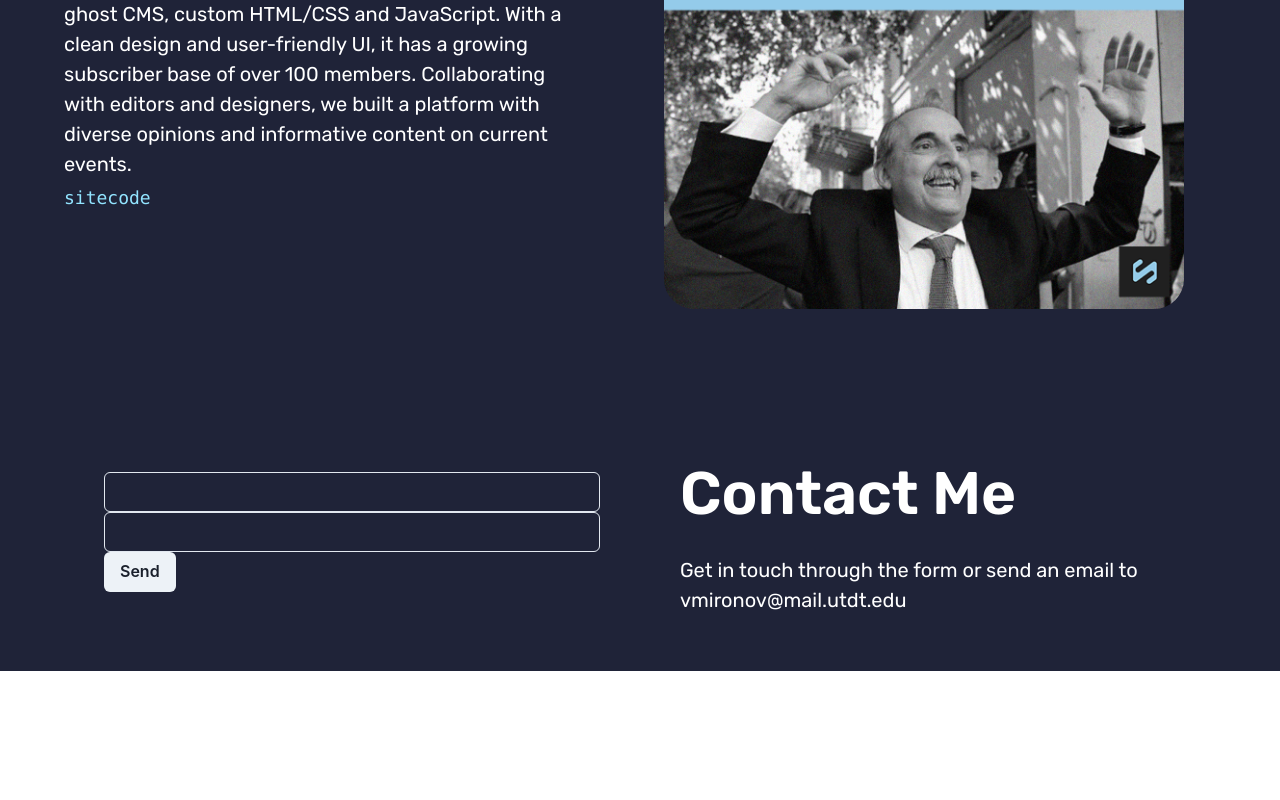
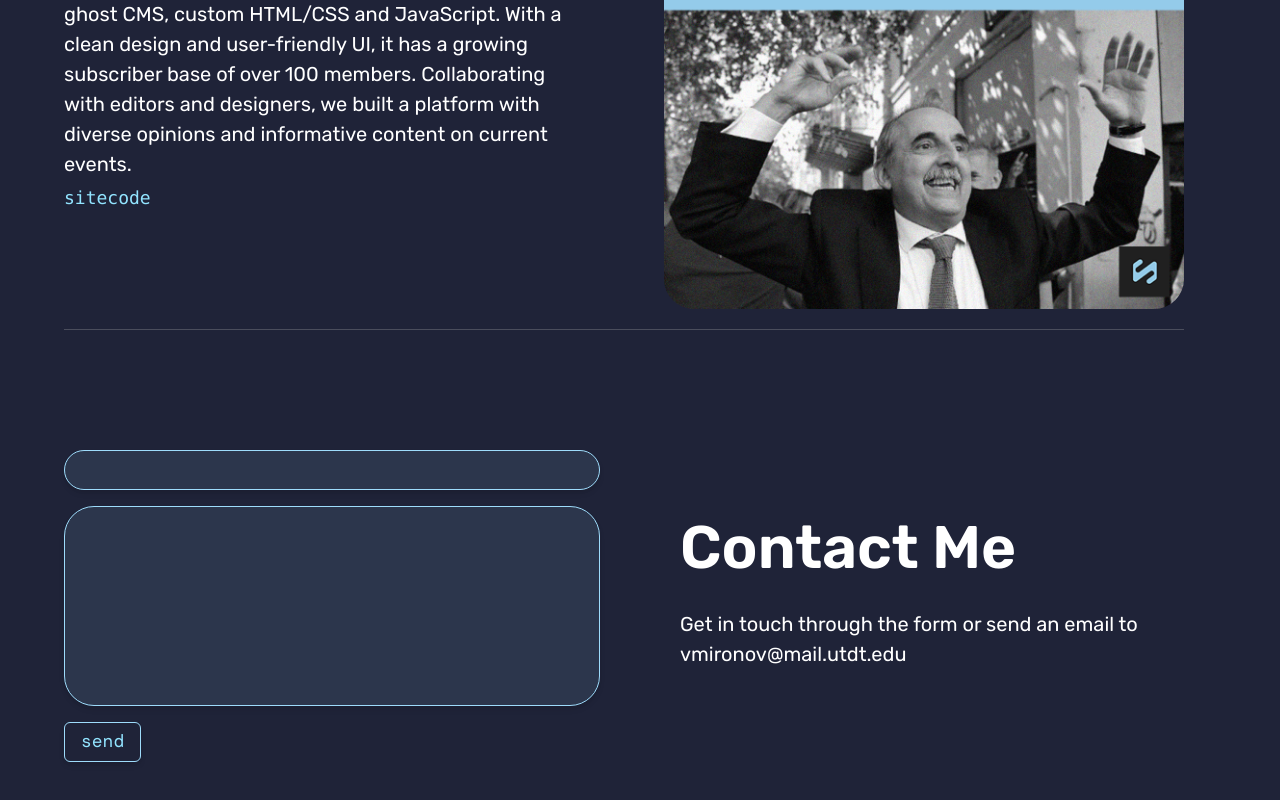
Before and after one commit to VarSiv/portfolio, a React (Create React App) app: page / in a window 1280 px wide. Shown: the part 1583-2383 px from the top of the page. Before the commit the page ends 2254 px from the top, so only its background shows below. Built offline with nearby package versions, Linux system fonts and the light colour scheme; a web font is replaced by a local one.

Commit message:
umm styled form??

```diff
--- a/src/App.js
+++ b/src/App.js
@@ -22,6 +22,7 @@ function App() {
         <Hero language={language} />
         <Skills language={language}/>
         <Projects language={language}/>
+
         <Contact language={language}/>
       </Box>
     </ChakraProvider>
--- a/src/components/contact.js
+++ b/src/components/contact.js
@@ -11,6 +11,8 @@ import siam from '../images/siam.png';
 import { LINE_BLUE, TEXT_BLUE } from "../App";
 import { TextButton } from "./navbar";
 import emailjs from '@emailjs/browser';
+
+
 export const Contact = ({ language }) => {
     const [formData, setFormData] = useState({ email: '', body: '' });
     useEffect(() => {
@@ -48,31 +50,60 @@ export const Contact = ({ language }) => {
     };
 
     return (
-        <Flex maxW="6xl" w="full" flexDir={'row'} alignItems="center" justifyContent="space-between" mx="auto" marginTop={100}>
+        <Flex maxW="6xl" w="full" flexDir={'row'} alignItems="center" justifyContent="space-between" mx="auto" marginTop={100} marginBottom={100}>
 
-            <VStack width='50%' height='50%' p={10} alignItems="left" alignSelf="center">
+            <VStack width='50%' height='50%' pr={10} alignItems="left" alignSelf="center">
                 <form onSubmit={handleSubmit}>
-                <FormControl>
+                <FormControl >
                     <Input
-
+                        borderRadius='full'
                         type='email'
                         name='email'
                         value={formData.email}
                         onChange={handleInputChange}
                         color="white"
+                        mb={4}
+                        bg={`${LINE_BLUE}1A`}
+                        boxShadow="md"
+                        border="1px"
+                        borderColor={LINE_BLUE}
+                        className='font-rubik'
+
                     />
                     <Input
+                        borderRadius='30px'
+                        minHeight="200px"
                         type='text'
                         name='body'
                         value={formData.body}
                         onChange={handleInputChange}
                         color="white"
+                        mb={4}
+                        bg={`${LINE_BLUE}1A`}
+                        boxShadow="md"
+                        border="1px"
+                        borderColor={LINE_BLUE}
+                        className='font-rubik'
                     />
                 </FormControl>
-            <Button type="submit">Send</Button>
+
+                <Button
+                    type="submit"
+                    bg='transparent'
+                    color={TEXT_BLUE}
+                    className='font-mono'
+                    fontWeight='regular'
+                    _hover='none'
+                    fontSize='lg'
+                    boxShadow="md"
+                    border="1px"
+                    borderColor={LINE_BLUE}
+                >
+                    send
+                </Button>
                 </form>
             </VStack>
-            <VStack width='50%' height='50%' p={10} alignItems="left" alignSelf="center">
+            <VStack width='50%' height='50%' p={10} alignItems="left" alignSelf="center" paddingBottom={20}>
                 <Text fontSize={"6xl"} fontWeight={'semibold'} color="white" className="font-rubik" paddingBottom={2} marginBottom={0}>
                    { getTranslation('contact-me')}
                 </Text>
--- a/src/components/hero.js
+++ b/src/components/hero.js
@@ -14,7 +14,7 @@ export const Hero = ({ language }) => {
         <Flex maxW="6xl" w="full" flexDir={["column", "column", "row"]} alignItems="center" justifyContent="space-between" mx="auto" paddingTop={20}>
             <VStack alignItems="flex-start" w={["full", "full", "50%"]} mb={[8, 8, 0]} pr={[0, 0, 8]} spacing={2}>
 
-                <Text fontSize="xl" color={TEXT_BLUE} className="font-mono">{getTranslation('myname')}</Text>
+            <Text fontSize="xl" color={TEXT_BLUE} className="font-mono">{getTranslation('myname')}</Text>
 
                 <Text fontSize={"6xl"} fontWeight={'semibold'} color="white" className="font-rubik" paddingBottom={2}>
                     Varvara Mironov
--- a/src/components/projects.js
+++ b/src/components/projects.js
@@ -43,9 +43,14 @@ export const Projects = ({ language }) => {
                     </VStack>
                     <Box width='50%' height='50%' pl={10}>
                         <Image src={siam} alt='Siam Revista example' maxWidth="100%" maxHeight="100%" objectFit="contain" borderRadius={30}/>
+
                     </Box>
+
+
                 </Flex>
-
+                <Box width='100%'>
+                        <div style={{ borderTop: "1px solid #4a4d5c ", marginTop: 20, marginBottom: 20 }}></div>
+                    </Box>
             </VStack>
         </Flex>
     )
```
Lines whose indentation alone changed are shown as unchanged.
